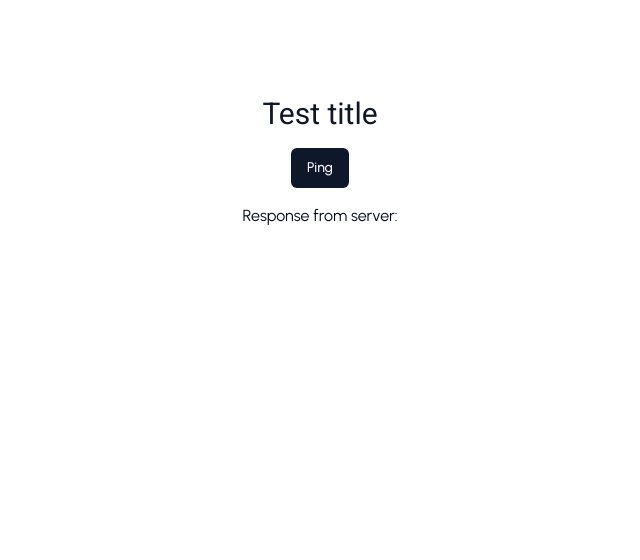
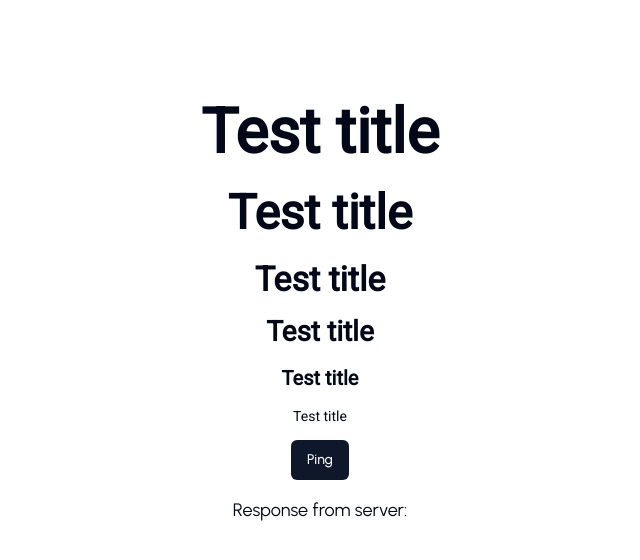
Before and after one commit to codersforcauses/wajo, a Next.js app in the folder client/: page / in a window 1280 px wide. Shown: the top 560 px of the page, without its empty margins (320-960 px from the left). Built offline with nearby package versions, Linux system fonts and the light colour scheme; no server answers.

Commit message:
All h tags have their own values

```diff
--- a/client/src/pages/index.tsx
+++ b/client/src/pages/index.tsx
@@ -31,7 +31,12 @@ export default function Home() {
         fontUrbanist.variable,
       )}
     >
-      <h1 className="font-roboto text-3xl text-primary">Test title</h1>
+      <h1>Test title</h1>
+      <h2>Test title</h2>
+      <h3>Test title</h3>
+      <h4>Test title</h4>
+      <h5>Test title</h5>
+      <h6>Test title</h6>
       <Button onClick={() => setClicked(true)}>
         {isLoading ? "Loading" : "Ping"}
       </Button>
--- a/client/src/styles/globals.css
+++ b/client/src/styles/globals.css
@@ -72,9 +72,42 @@
   }
   body {
     @apply bg-background text-foreground font-urbanist;
+    font-size: 18px;
+    font-weight: medium;
+    line-height: 28px;
   }
   h1, h2, h3, h4, h5, h6 {
     @apply font-roboto;
+  }
+  h1 {
+    font-size: 62px;
+    font-weight: bold;
+    line-height: 72px;
+  }
+  h2 {
+    font-size: 48px;
+    font-weight: bold;
+    line-height: 58px;
+  }
+  h3 {
+    font-size: 34px;
+    font-weight: bold;
+    line-height: 42px;
+  }
+  h4 {
+    font-size: 28px;
+    font-weight: bold;
+    line-height: 32px;
+  }
+  h5 {
+    font-size: 20px;
+    font-weight: bold;
+    line-height: 28px;
+  }
+  h6 {
+    font-size: 14px;
+    font-weight: medium;
+    line-height: 16px;
   }
 }
 
```
